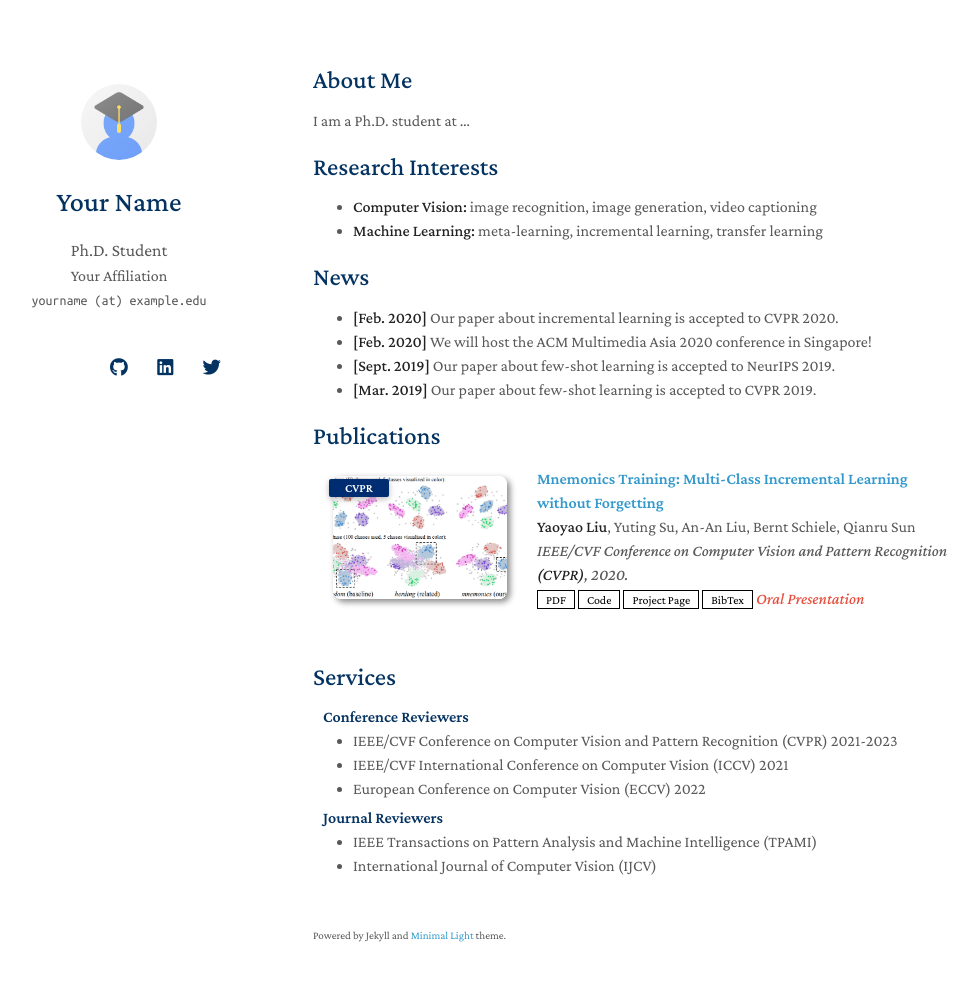
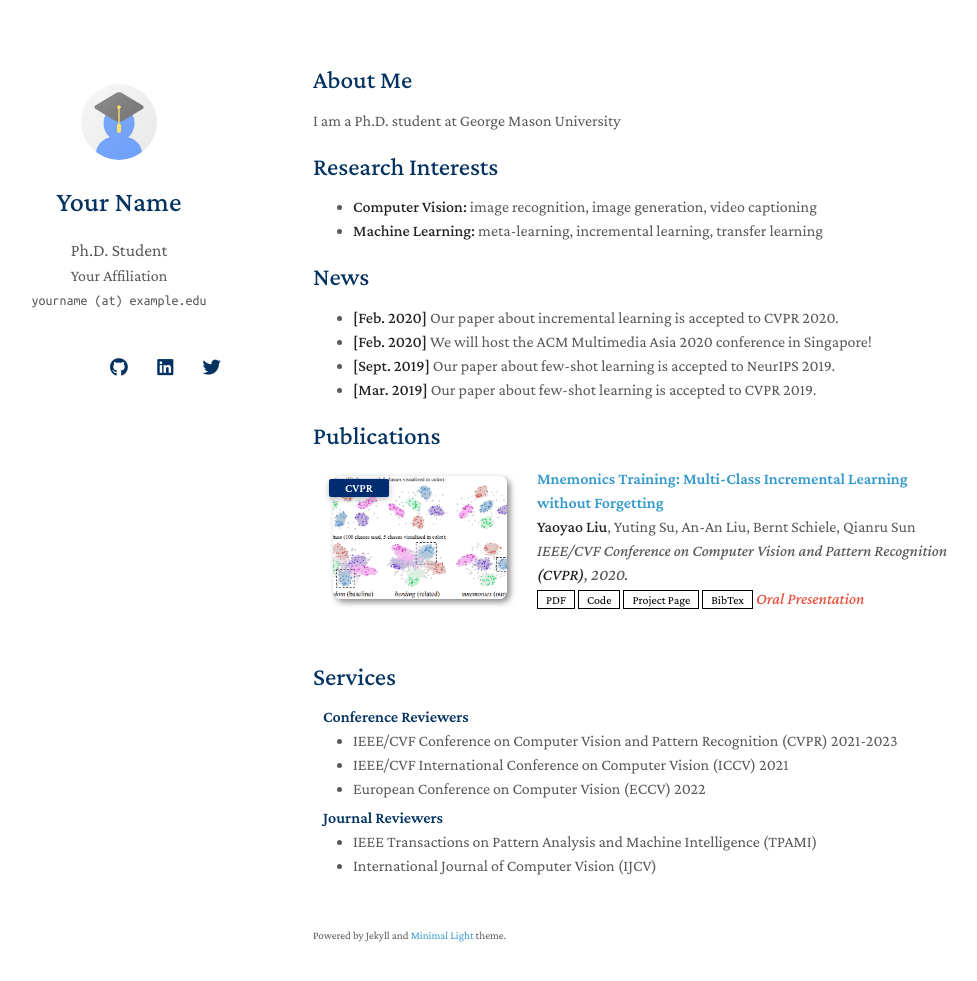
Before and after one commit to salokr/salokr.github.io, a Jekyll site: the page built from index.md, in a window 1280 px wide and 1016 px high. Shown: the top 981 px of the window, without its empty margins (157-1134 px from the left). Built offline with Jekyll 4.4.1, drawn with Linux system fonts in a browser that asks for light colours; nearby versions of some CDN libraries; a style sheet for code colours, icons or effects is not loaded; our own code applies the rules of GitHub Pages for plain Markdown files.

Commit message:
Update index.md

```diff
--- a/index.md
+++ b/index.md
@@ -4,7 +4,7 @@ layout: homepage
 
 ## About Me
 
-I am a Ph.D. student at ...
+I am a Ph.D. student at George Mason University
 
 ## Research Interests
 
```
